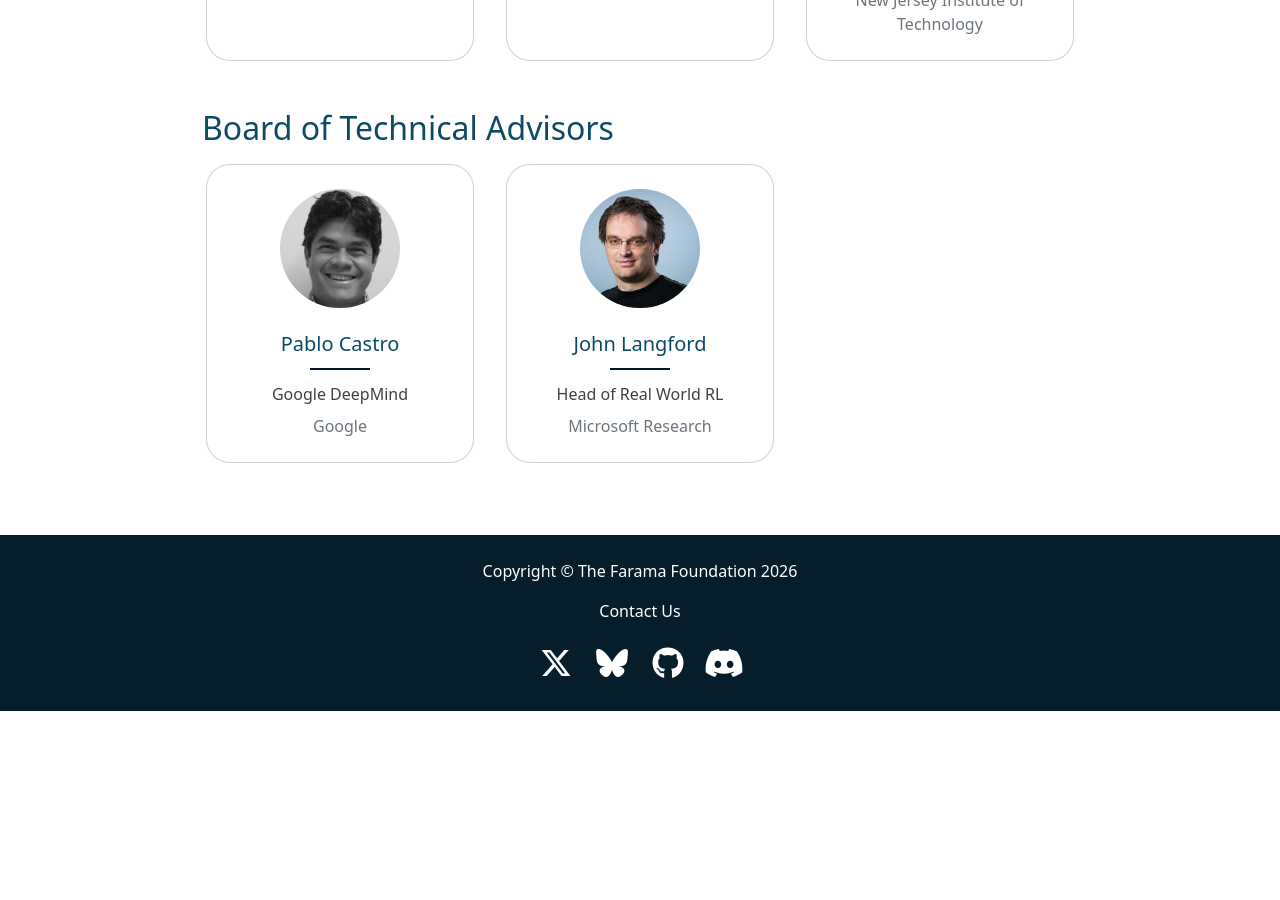
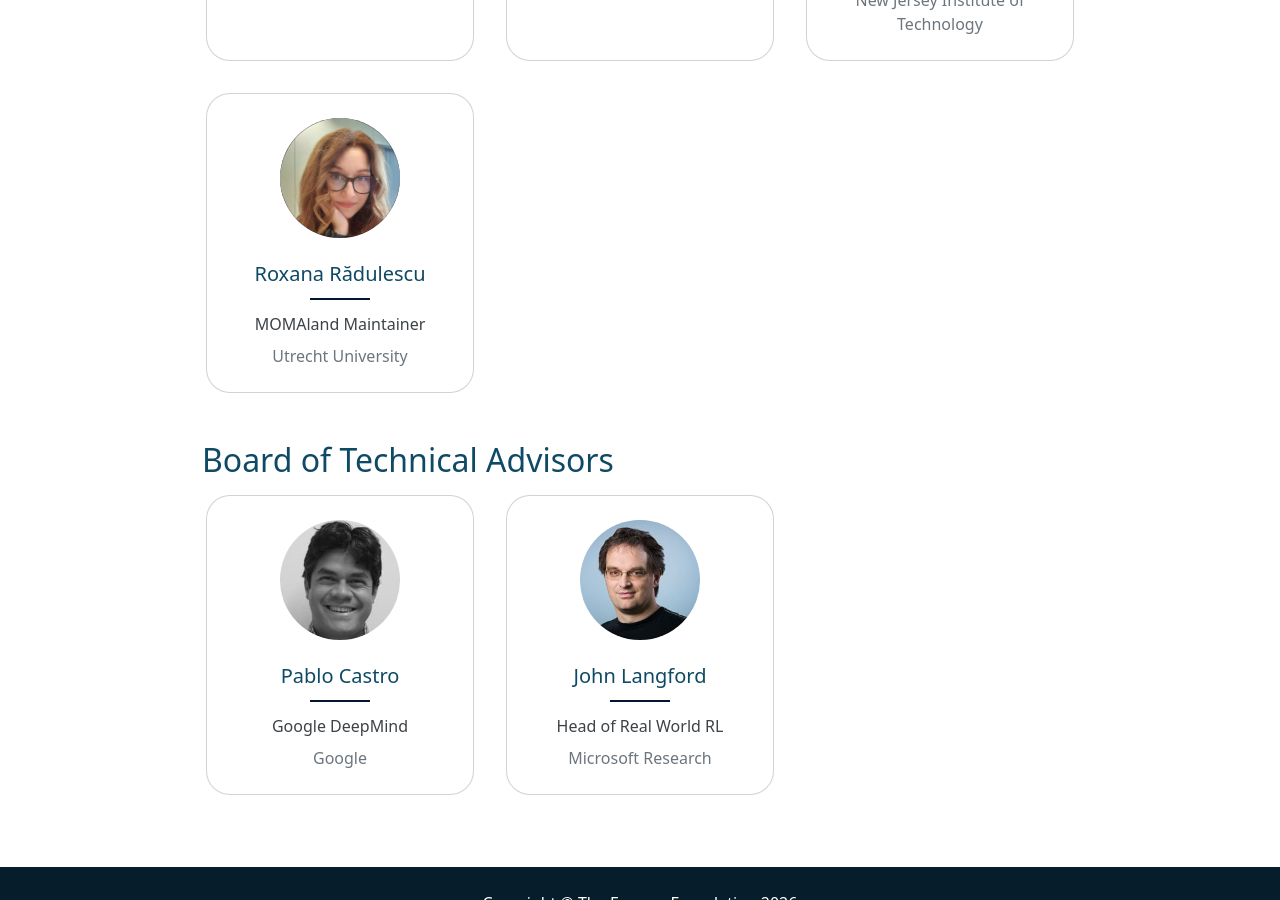
Before and after one commit to Farama-Foundation/farama.org, a Jekyll site: the page built from team.html, in a window 1280 px wide and 900 px high, scrolled down 1688 px. Built offline with Jekyll 4.4.1, drawn with Linux system fonts in a browser that asks for light colours; nearby versions of some CDN libraries; before the commit the page ends 2399 px from its top, so only the background shows below that.

Commit message:
Add Roxana Rădulescu as a MOMAland maintainer (#117)

```diff
--- a/_data/team.yml
+++ b/_data/team.yml
@@ -69,3 +69,9 @@
   affiliation: New Jersey Institute of Technology
   image: travis.jpg
   site: https://github.com/virgilt
+
+- name: Roxana Rădulescu
+  role: MOMAland Maintainer
+  affiliation: Utrecht University
+  image: roxana.jpg
+  site: https://roxanaradulescu.com/
```
Also changed, not shown: assets/people/roxana.jpg (added).
